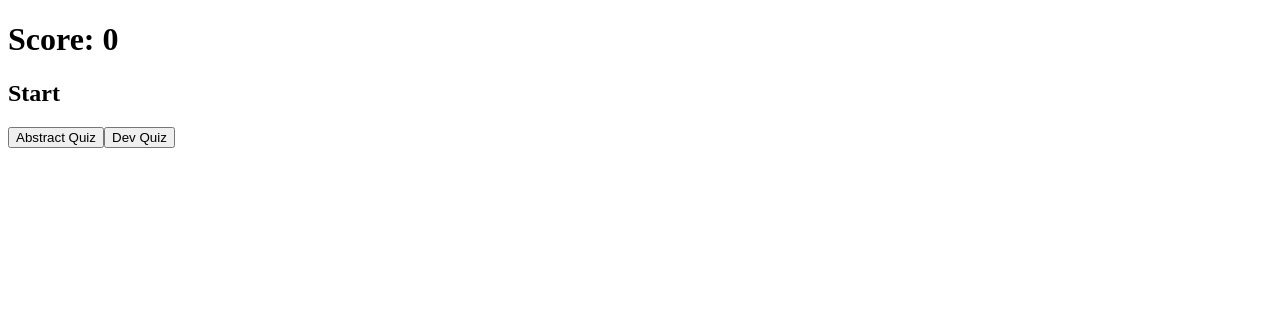
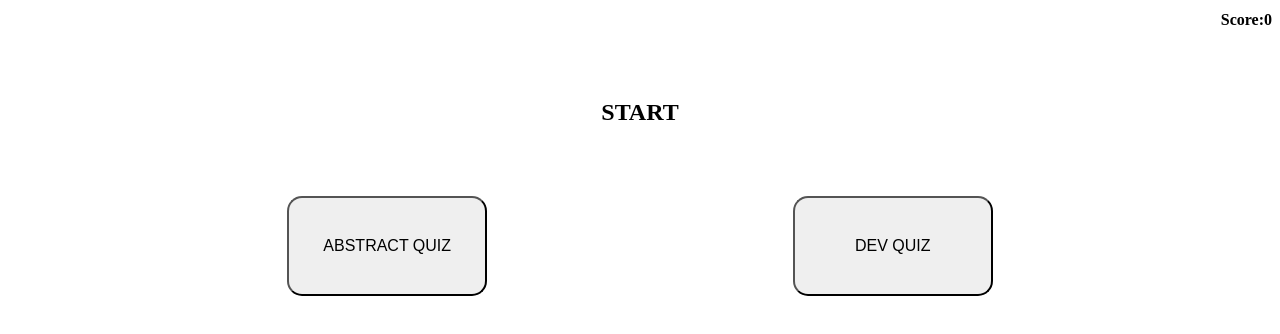
Before and after one commit to ybxiang05/app-dev-2.0, a plain HTML site: page index.html in a window 1280 px wide. Drawn offline with Linux system fonts and the light colour scheme.

Commit message:
add stylings

```diff
--- a/script.js
+++ b/script.js
@@ -1,9 +1,7 @@
 document.addEventListener("DOMContentLoaded", () => {
-
     const title = document.querySelector(".quiz-title");
     const answers = document.querySelector(".quiz-answers");
     const quizScore = document.querySelector(".score-counter");
-
     const json = "./src/quiz.json";
     let count = 0;
 
@@ -12,7 +10,6 @@ document.addEventListener("DOMContentLoaded", () => {
     }).then((myJson) => {
         const quizArray = myJson.quizzes;
         console.log(quizArray);
-
         quizArray.forEach((quiz) => {
             const quizChoice = document.createElement('button');
             quizChoice.innerText = quiz.title;
@@ -21,14 +18,13 @@ document.addEventListener("DOMContentLoaded", () => {
 
                 showQuestion(quiz, 0);
             })
-        })
-
+        });
         showQuestion = (quiz, index) => {
             title.innerText = quiz.questions[index].question;
             answers.innerHTML = "";
             console.log(quiz, "22");
             const quizAns = quiz.questions[index].answers;
-            console.log(quizAns);
+            console.log(Array.isArray(quizAns));
             quizAns.forEach(quesAnswer => {
                 const answerBtn = document.createElement('button');
                 answerBtn.innerText = quesAnswer.content;
@@ -37,14 +33,13 @@ document.addEventListener("DOMContentLoaded", () => {
                     if (quesAnswer.value === true) {
                         answerBtn.style.backgroundColor = "green";
                         count += 1;
-                        quizScore.innerText = count;
+                        quizScore.innerText = " " + count;
                     } else {
                         answerBtn.style.backgroundColor = 'red';
                     }
                     const disableBtns = document.querySelectorAll('button');
                     disableBtns.forEach((btn) => {
                         btn.disabled = true;
-
                     })
                     console.log(disableBtns);
                     setTimeout(() => {
@@ -68,13 +63,8 @@ document.addEventListener("DOMContentLoaded", () => {
                         const playAgainBtn = answers.querySelector('button');
                         playAgainBtn.addEventListener('click', () => { window.location.reload() })
                     }
-
-                    // setTimeout()
                 })
             })
         }
-
-
     })
-
 }); //end doc ready
--- a/style.css
+++ b/style.css
@@ -0,0 +1,30 @@
+.score {
+    font-size: 1rem;
+    display: flex;
+    justify-content: flex-end;
+}
+button {
+    color: black;
+    border-radius: 15px;
+    margin-bottom: 20px;
+    height: 100px;
+    width: 200px;
+    text-transform: uppercase;
+    font-size: 1rem;
+}
+.quiz-title {
+    display: flex;
+    justify-content: center;
+    margin: 70px auto;
+    padding: 0 30px;
+    text-transform: uppercase;
+    text-align: center;
+}
+
+.quiz-answers {
+    width: 80%;
+    margin: auto;
+    display: flex;
+    flex-flow: row wrap;
+    justify-content: space-around;
+}
```
Also changed, not shown: index.html (+1 -1 lines).
